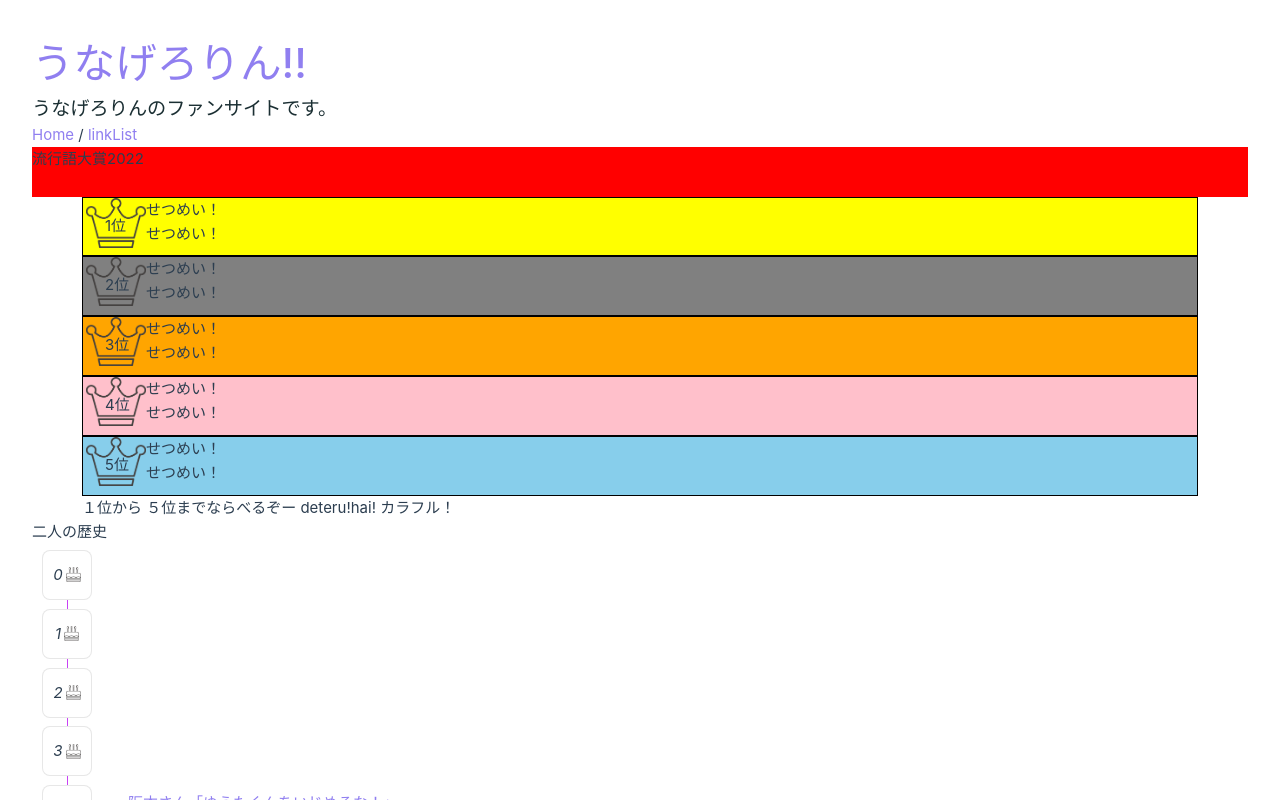
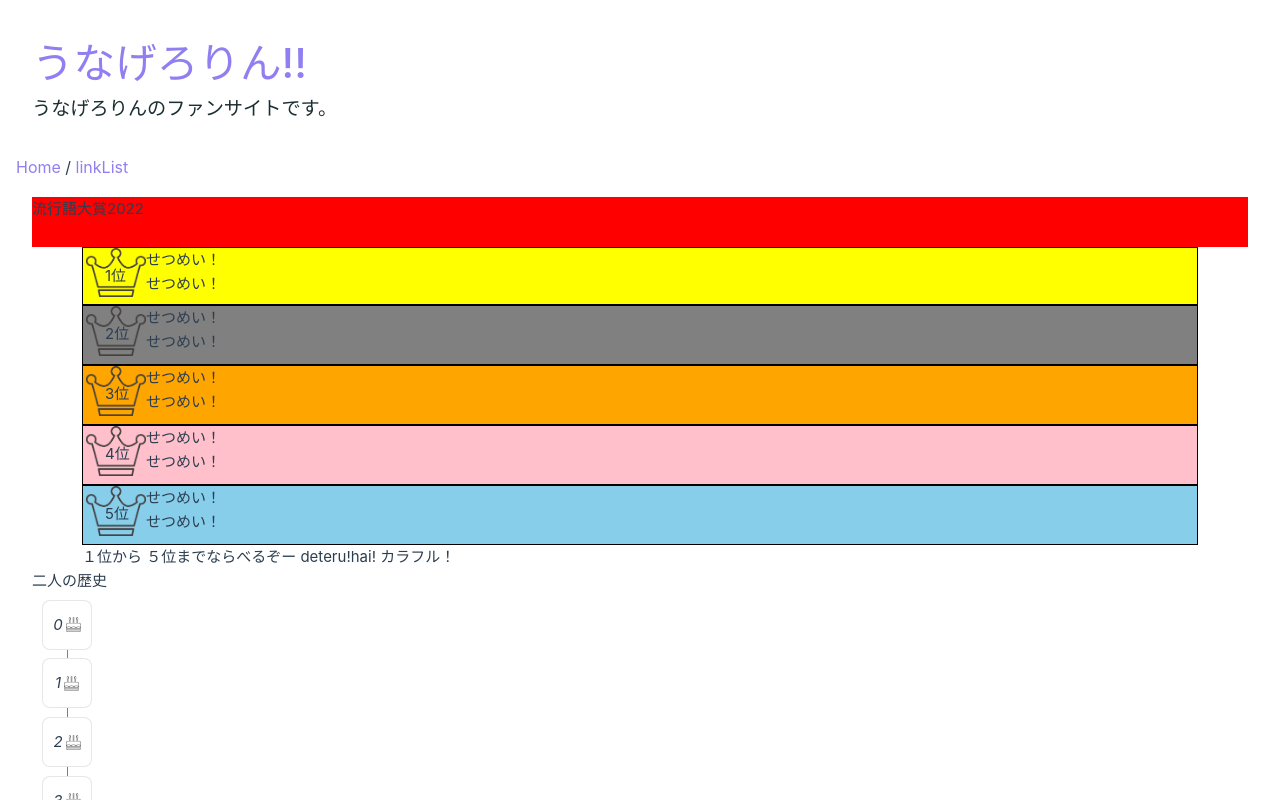
Before and after one commit to nakamu2473/perfect, a Vue app: page / in a window 1280 px wide. Shown: the top 800 px of the page. Built offline with nearby package versions, Linux system fonts and the light colour scheme.

Commit message:
ヘッダーのリンク位置調整

```diff
--- a/src/components/TheHeader.vue
+++ b/src/components/TheHeader.vue
@@ -1,6 +1,14 @@
 <template>
-    <div>
+    <nav>
         <router-link to="/">Home</router-link> /
         <router-link to="/linkList">linkList</router-link>
-    </div>
+    </nav>
 </template>
+<style>
+nav {
+    width: 100%;
+    font-size: 14px;
+    text-align: center;
+    margin-top: 2rem;
+  }
+</style>
```
